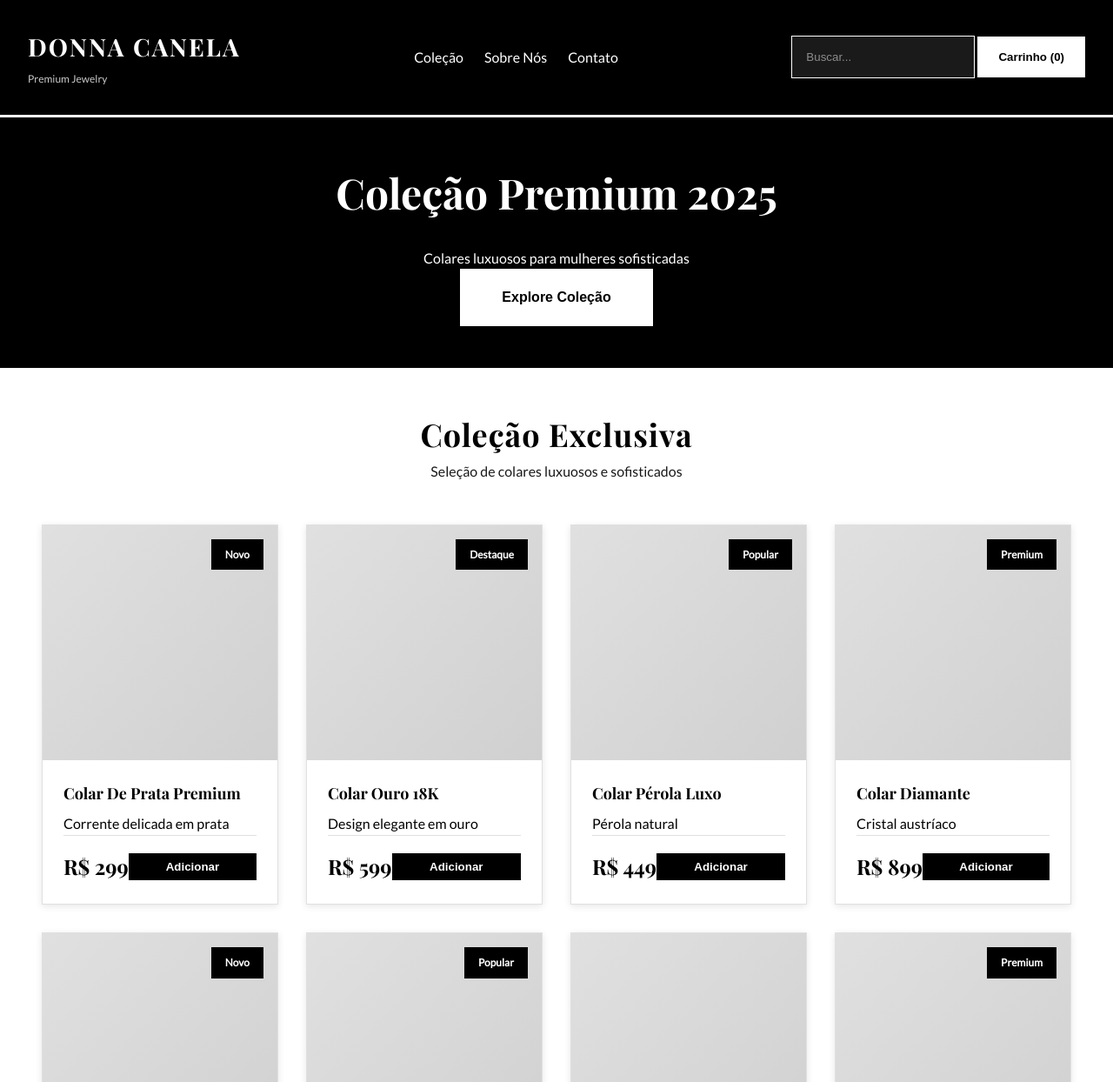
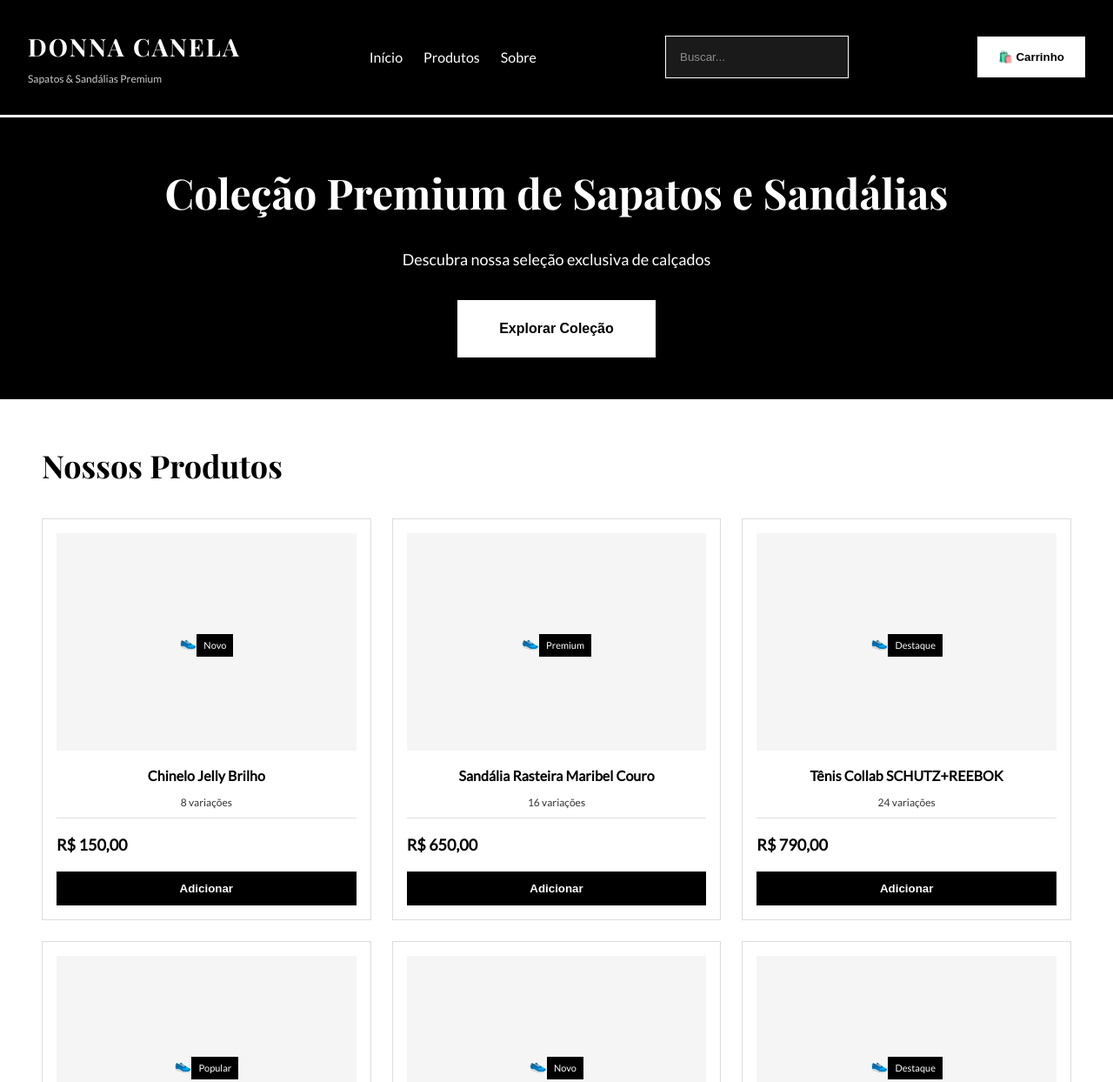
Before and after one commit to repagi/donna-canela-premium, a plain HTML site: page index.html in a window 1280 px wide. Shown: the top 1244 px of the page at 87% size. Drawn offline with nearby package versions, Linux system fonts and the light colour scheme.

Commit message:
Integrate real Wbuy products - 25 shoes and sandals with prices and variations
Updated the title and tagline to reflect new product focus. Adjusted styles for product cards and sections to enhance layout and presentation.

```diff
--- a/index.html
+++ b/index.html
@@ -3,20 +3,13 @@
 <head>
     <meta charset="UTF-8">
     <meta name="viewport" content="width=device-width, initial-scale=1.0">
-    <title>Donna Canela Premium - Colares Luxuosos</title>
+    <title>Donna Canela Premium - Sapatos e Sandálias</title>
     <link href="https://fonts.googleapis.com/css2?family=Playfair+Display:wght@400;700&family=Lato:wght@400;600&display=swap" rel="stylesheet">
     <style>
         * {margin: 0; padding: 0; box-sizing: border-box;}
-        :root {
-            --primary-black: #000000; --primary-white: #ffffff;
-            --gray-dark: #1a1a1a; --gray-light: #f5f5f5; --gray-med: #333333;
-            --spacing-lg: 32px; --spacing-md: 24px;
-        }
+        :root {--primary-black: #000000; --primary-white: #ffffff; --gray-dark: #1a1a1a; --gray-light: #f5f5f5; --gray-med: #333333; --spacing-lg: 32px; --spacing-md: 24px;}
         body {font-family: 'Lato', sans-serif; background: var(--primary-white); color: var(--primary-black); line-height: 1.6;}
-        .header-premium {
-            background: var(--primary-black); border-bottom: 3px solid var(--primary-white);
-            padding: var(--spacing-lg); position: sticky; top: 0; z-index: 100;
-        }
+        .header-premium {background: var(--primary-black); border-bottom: 3px solid var(--primary-white); padding: var(--spacing-lg); position: sticky; top: 0; z-index: 100;}
         .header-container {max-width: 1400px; margin: 0 auto; display: flex; justify-content: space-between; align-items: center; gap: 48px;}
         .logo {font-family: 'Playfair Display', serif; font-size: 28px; color: var(--primary-white); letter-spacing: 2px; margin: 0;}
         .tagline {font-size: 12px; color: var(--primary-white); margin: 4px 0 0 0; opacity: 0.8;}
@@ -25,123 +18,106 @@
         .navbar a::after {content: ''; position: absolute; width: 0; height: 2px; bottom: -5px; left: 0; background: var(--primary-white); transition: width 0.3s;}
         .navbar a:hover::after {width: 100%;}
         .search-input {background: var(--gray-dark); border: 1px solid var(--primary-white); color: var(--primary-white); padding: 16px; min-width: 200px;}
-        .search-input::placeholder {color: rgba(255,255,255,0.5);}
+        .search-input::placeholder {color: rgba(255, 255, 255, 0.5);}
         .cart-btn {background: var(--primary-white); color: var(--primary-black); border: none; padding: 16px 24px; cursor: pointer; font-weight: 600; transition: all 0.3s;}
-        .cart-btn:hover {background: var(--gray-light); box-shadow: 0 4px 12px rgba(0,0,0,0.2);}
+        .cart-btn:hover {background: var(--gray-light); box-shadow: 0 4px 12px rgba(0, 0, 0, 0.2);}
         .hero-section {background: var(--primary-black); color: var(--primary-white); padding: 48px 32px; text-align: center;}
         .hero-content h2 {font-family: 'Playfair Display', serif; font-size: 48px; margin-bottom: 24px;}
         .hero-btn {background: var(--primary-white); color: var(--primary-black); border: none; padding: 24px 48px; font-weight: 600; cursor: pointer; font-size: 16px; transition: all 0.3s;}
-        .hero-btn:hover {background: var(--gray-light); box-shadow: 0 8px 20px rgba(0,0,0,0.3);}
+        .hero-btn:hover {background: var(--gray-light); box-shadow: 0 8px 20px rgba(0, 0, 0, 0.3);}
         .container-principal {max-width: 1400px; margin: 0 auto;}
         .products-section {padding: 48px;}
-        .section-header {text-align: center; margin-bottom: 48px;}
-        .section-header h2 {font-family: 'Playfair Display', serif; font-size: 36px; color: var(--primary-black); letter-spacing: 1px;}
-        .section-header p {color: var(--gray-dark); font-size: 16px;}
-        .products-grid {display: grid; grid-template-columns: repeat(4, 1fr); gap: 32px;}
-        .product-card {background: var(--primary-white); overflow: hidden; box-shadow: 0 2px 8px rgba(0,0,0,0.1); display: flex; flex-direction: column; transition: all 0.3s; border: 1px solid #e0e0e0;}
-        .product-card:hover {box-shadow: 0 8px 24px rgba(0,0,0,0.15); transform: translateY(-4px);}
-        .product-image-container {position: relative; aspect-ratio: 1/1; overflow: hidden; background: var(--gray-light);}
-        .product-image {width: 100%; height: 100%; transition: transform 0.3s; background: linear-gradient(135deg, #e0e0e0, #d0d0d0);}
-        .product-card:hover .product-image {transform: scale(1.05);}
-        .product-badge {position: absolute; top: 16px; right: 16px; background: var(--primary-black); color: var(--primary-white); padding: 8px 16px; font-size: 12px; font-weight: 600;}
-        .product-info {padding: 24px; flex-grow: 1; display: flex; flex-direction: column; justify-content: space-between;}
-        .product-name {font-family: 'Playfair Display', serif; font-size: 18px; margin: 0 0 8px 0; display: -webkit-box; -webkit-line-clamp: 2; -webkit-box-orient: vertical; overflow: hidden;}
-        .product-price {font-family: 'Playfair Display', serif; font-size: 24px; font-weight: bold; color: var(--primary-black);}
-        .btn-add-cart {background: var(--primary-black); color: var(--primary-white); border: none; padding: 8px 16px; cursor: pointer; font-weight: 600; flex: 1; transition: all 0.3s;}
-        .btn-add-cart:hover {background: var(--gray-med); border: 1px solid var(--primary-black);}
-        .footer-premium {background: var(--primary-black); color: var(--primary-white); padding: 48px; border-top: 3px solid var(--primary-white); margin-top: 48px;}
-        .footer-container {max-width: 1400px; margin: 0 auto; display: grid; grid-template-columns: repeat(4, 1fr); gap: 32px; margin-bottom: 32px;}
-        .footer-section h3 {color: var(--primary-white); font-family: 'Playfair Display', serif; font-size: 18px; letter-spacing: 1px;}
-        .footer-section a {color: var(--primary-white); text-decoration: none; transition: all 0.3s; opacity: 0.8;}
-        .footer-section a:hover {opacity: 1; text-decoration: underline;}
-        .footer-bottom {text-align: center; border-top: 1px solid var(--gray-dark); padding-top: 32px; color: rgba(255,255,255,0.7); font-size: 14px;}
-        @media (max-width: 1200px) {.products-grid {grid-template-columns: repeat(3, 1fr);}}
-        @media (max-width: 768px) {.header-container {flex-direction: column;} .products-grid {grid-template-columns: repeat(2, 1fr);} .footer-container {grid-template-columns: repeat(2, 1fr);}}
-        @media (max-width: 480px) {.products-grid {grid-template-columns: 1fr;} .footer-container {grid-template-columns: 1fr;}}
+        .products-grid {display: grid; grid-template-columns: repeat(auto-fill, minmax(280px, 1fr)); gap: 24px; margin-top: 32px;}
+        .product-card {border: 1px solid #ddd; padding: 16px; text-align: center; transition: all 0.3s;}
+        .product-card:hover {box-shadow: 0 8px 16px rgba(0, 0, 0, 0.1); transform: translateY(-4px);}
+        .product-image-container {min-height: 250px; display: flex; align-items: center; justify-content: center; background: var(--gray-light); margin-bottom: 16px;}
+        .product-image {max-height: 220px; max-width: 100%; object-fit: contain;}
+        .product-name {font-weight: 600; font-size: 16px; margin-bottom: 8px; color: var(--primary-black);}
+        .product-price {font-weight: 700; font-size: 18px; color: var(--primary-black); margin-bottom: 16px;}
+        .product-badge {display: inline-block; background: var(--primary-black); color: var(--primary-white); padding: 4px 8px; font-size: 11px; margin-top: 8px;}
+        .product-variations {font-size: 12px; color: var(--gray-med); margin: 8px 0;}
+        .btn-add-cart {background: var(--primary-black); color: var(--primary-white); border: none; padding: 12px 24px; cursor: pointer; font-weight: 600; width: 100%; transition: all 0.3s;}
+        .btn-add-cart:hover {background: var(--gray-med);}
+        h1 {font-family: 'Playfair Display', serif; font-size: 36px; margin-bottom: 16px;}
+        p {margin-bottom: 16px;}
     </style>
 </head>
 <body>
     <header class="header-premium">
         <div class="header-container">
-            <div class="logo-section"><h1 class="logo">DONNA CANELA</h1><p class="tagline">Premium Jewelry</p></div>
+            <div>
+                <h1 class="logo">DONNA CANELA</h1>
+                <p class="tagline">Sapatos & Sandálias Premium</p>
+            </div>
             <nav class="navbar">
-                <ul class="menu-list">
-                    <li><a href="#colecao">Coleção</a></li>
-                    <li><a href="#sobre">Sobre Nós</a></li>
-                    <li><a href="#contato">Contato</a></li>
+                <ul>
+                    <li><a href="#inicio">Início</a></li>
+                    <li><a href="#produtos">Produtos</a></li>
+                    <li><a href="#sobre">Sobre</a></li>
                 </ul>
             </nav>
-            <div class="header-actions">
-                <input type="search" class="search-input" placeholder="Buscar...">
-                <button class="cart-btn">Carrinho (0)</button>
-            </div>
+            <input type="text" class="search-input" placeholder="Buscar...">
+            <button class="cart-btn">🛍️ Carrinho</button>
         </div>
     </header>
-    <section class="hero-section">
+
+    <section class="hero-section" id="inicio">
         <div class="hero-content">
-            <h2>Coleção Premium 2025</h2>
-            <p>Colares luxuosos para mulheres sofisticadas</p>
-            <button class="hero-btn">Explore Coleção</button>
+            <h2>Coleção Premium de Sapatos e Sandálias</h2>
+            <p style="margin-bottom: 32px; font-size: 18px;">Descubra nossa seleção exclusiva de calçados</p>
+            <button class="hero-btn">Explorar Coleção</button>
         </div>
     </section>
-    <main class="container-principal">
-        <section class="products-section">
-            <div class="section-header">
-                <h2>Coleção Exclusiva</h2>
-                <p>Seleção de colares luxuosos e sofisticados</p>
-            </div>
+
+    <section class="products-section" id="produtos">
+        <div class="container-principal">
+            <h1>Nossos Produtos</h1>
             <div class="products-grid" id="productsGrid"></div>
-        </section>
-    </main>
-    <footer class="footer-premium">
-        <div class="footer-container">
-            <div class="footer-section">
-                <h3>Sobre Donna Canela</h3>
-                <p>Jóias premium com design luxuoso inspiradas nas melhores referências de moda.</p>
-            </div>
-            <div class="footer-section">
-                <h3>Políticas</h3>
-                <ul><li><a href="#">Termos de Uso</a></li><li><a href="#">Política de Privacidade</a></li></ul>
-            </div>
-            <div class="footer-section">
-                <h3>Contato</h3>
-                <p>Email: contato@donnacanela.com</p>
-                <p><a href="https://wa.me/5511999999999" target="_blank">WhatsApp: (11) 99999-9999</a></p>
-                <p>Chat Wbuy: Ativado ✅</p>
-            </div>
-            <div class="footer-section">
-                <h3>Siga-nos</h3>
-                <div><a href="#">Instagram</a> | <a href="#">Facebook</a> | <a href="#">Pinterest</a></div>
-            </div>
         </div>
-        <div class="footer-bottom">
-            <p>&copy; 2025 Donna Canela Premium. Todos os direitos reservados.</p>
-        </div>
-    </footer>
+    </section>
+
     <script>
         const products = [
-            {name: 'Colar De Prata Premium', price: 299, desc: 'Corrente delicada em prata', badge: 'Novo'},
-            {name: 'Colar Ouro 18K', price: 599, desc: 'Design elegante em ouro', badge: 'Destaque'},
-            {name: 'Colar Pérola Luxo', price: 449, desc: 'Pérola natural', badge: 'Popular'},
-            {name: 'Colar Diamante', price: 899, desc: 'Cristal austríaco', badge: 'Premium'},
-            {name: 'Colar Safira', price: 549, desc: 'Safira sintética', badge: 'Novo'},
-            {name: 'Colar Rose Gold', price: 379, desc: 'Ouro rosado 18K', badge: 'Popular'},
-            {name: 'Colar Esmeralda', price: 639, desc: 'Pedra natural', badge: null},
-            {name: 'Colar Rubi', price: 759, desc: 'Rubi sintético', badge: 'Premium'}
+            {name: 'Chinelo Jelly Brilho', price: 150.00, desc: 'Confortável e durável', badge: 'Novo', variations: '8 variações'},
+            {name: 'Sandália Rasteira Maribel Couro', price: 650.00, desc: 'Elegância e conforto', badge: 'Premium', variations: '16 variações'},
+            {name: 'Tênis Collab SCHUTZ+REEBOK', price: 790.00, desc: 'Colaboração exclusiva', badge: 'Destaque', variations: '24 variações'},
+            {name: 'Chinelo Jelly Glitter', price: 149.00, desc: 'Brilhante e divertido', badge: 'Popular', variations: '12 variações'},
+            {name: 'Sandália Anabela Siena Couro Marrom', price: 590.00, desc: 'Sofisticada e moderna', badge: 'Novo', variations: '8 variações'},
+            {name: 'Sandália Mule Betsy Couro', price: 590.00, desc: 'Elegante e versátil', badge: 'Destaque', variations: '16 variações'},
+            {name: 'Sandália Mule Salto Maisie Nobuck Bege', price: 590.00, desc: 'Conforto extremo', badge: 'Popular', variations: '8 variações'},
+            {name: 'Scarpin Slingback Verniz Couro Branco', price: 690.00, desc: 'Clássico refinado', badge: 'Premium', variations: '8 variações'},
+            {name: 'Tamanco Mule Pearline Glam Prata', price: 690.00, desc: 'Glamouroso e moderno', badge: 'Novo', variations: '8 variações'},
+            {name: 'Flat Iara Bege', price: 595.00, desc: 'Conforto o dia todo', badge: 'Popular', variations: '16 variações'},
+            {name: 'Flat Rochelle Rosa', price: 795.00, desc: 'Estilo casual chic', badge: 'Novo', variations: '8 variações'},
+            {name: 'Flat Rochelle Dourado Flor', price: 865.00, desc: 'Sofisticação pura', badge: 'Premium', variations: '8 variações'},
+            {name: 'Sandália Faro Bege', price: 745.00, desc: 'Minimalista e elegante', badge: 'Destaque', variations: '8 variações'},
+            {name: 'Tênis Lola', price: 259.90, desc: 'Esportivo e casual', badge: 'Popular', variations: '24 variações'},
+            {name: 'Tamanco Luana Caramelo', price: 835.00, desc: 'Conforto luxuoso', badge: 'Premium', variations: '8 variações'},
+            {name: 'Tênis Camuça', price: 790.00, desc: 'Clássico e durável', badge: 'Novo', variations: '24 variações'},
+            {name: 'Tênis Camuça Couro Rosa', price: 690.00, desc: 'Feminino e moderno', badge: 'Popular', variations: '8 variações'},
+            {name: 'Sandália Bloco Andy Couro Preto', price: 590.00, desc: 'Estruturado e elegante', badge: 'Destaque', variations: '8 variações'},
+            {name: 'Sandália Victoria', price: 865.00, desc: 'Sofisticação clássica', badge: 'Premium', variations: '16 variações'},
+            {name: 'Sandália Rasteira Azul Couro Semi Coberta', price: 299.90, desc: 'Confortável e elegante', badge: 'Popular', variations: '16 variações'},
+            {name: 'Sandália Carmelo Salto Médio Bloco Tiras Fivela', price: 199.90, desc: 'Prático e chic', badge: 'Novo', variations: '8 variações'},
+            {name: 'Scarpin Preto Camuça Salto Kitten Slingback', price: 439.90, desc: 'Salto baixo refinado', badge: 'Premium', variations: '8 variações'},
+            {name: 'Sandália Couro Salto Kitten Thong Tornozeleira', price: 479.90, desc: 'Ajustável e confortável', badge: 'Novo', variations: '16 variações'},
+            {name: 'Tênis A\'25', price: 269.90, desc: 'Futurista e moderno', badge: 'Destaque', variations: '48 variações'},
+            {name: 'Sandália Papete Sporty Couro', price: 590.00, desc: 'Casual e descontraído', badge: 'Popular', variations: '24 variações'}
         ];
+
         document.getElementById('productsGrid').innerHTML = products.map(p => `
             <article class="product-card">
                 <div class="product-image-container">
-                    <div class="product-image"></div>
+                    <div class="product-image">👟</div>
                     ${p.badge ? `<span class="product-badge">${p.badge}</span>` : ''}
                 </div>
                 <div class="product-info">
                     <h3 class="product-name">${p.name}</h3>
-                    <p>${p.desc}</p>
+                    <p class="product-variations">${p.variations}</p>
                     <div style="border-top: 1px solid #e0e0e0; padding-top: 16px; display: flex; justify-content: space-between; align-items: center;">
-                        <span class="product-price">R$ ${p.price}</span>
-                        <button class="btn-add-cart">Adicionar</button>
+                        <span class="product-price">R$ ${p.price.toFixed(2).replace('.', ',')}</span>
                     </div>
+                    <button class="btn-add-cart">Adicionar</button>
                 </div>
             </article>
         `).join('');
```
